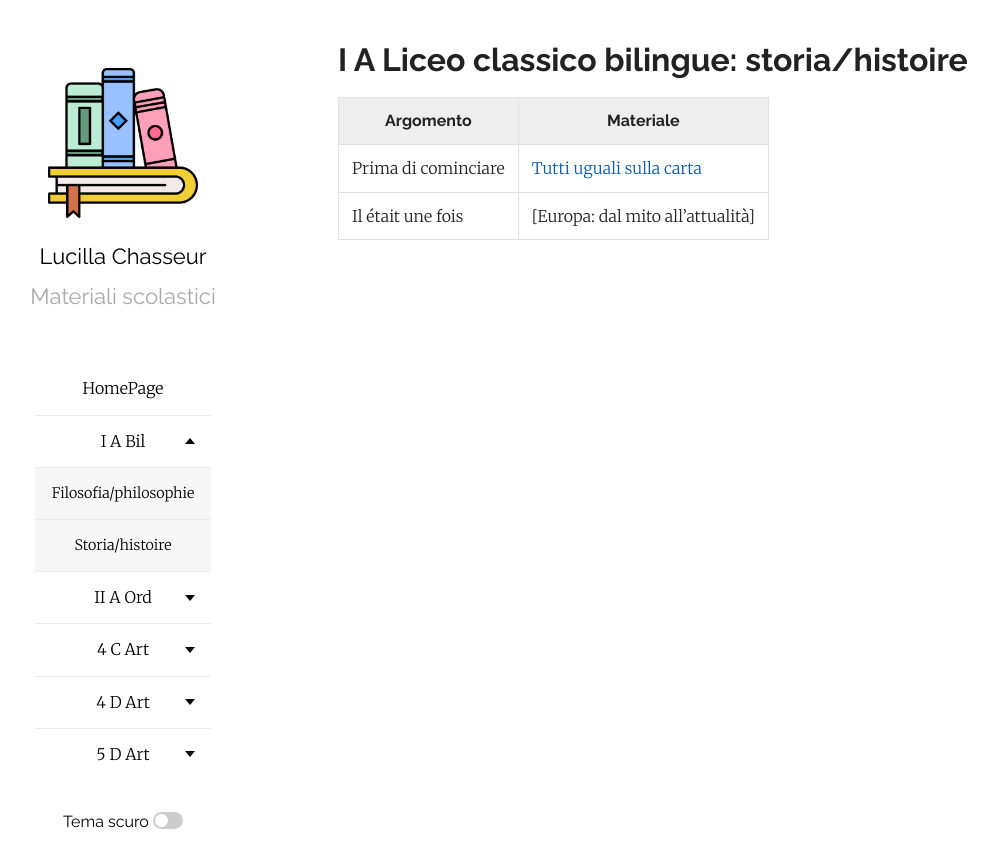
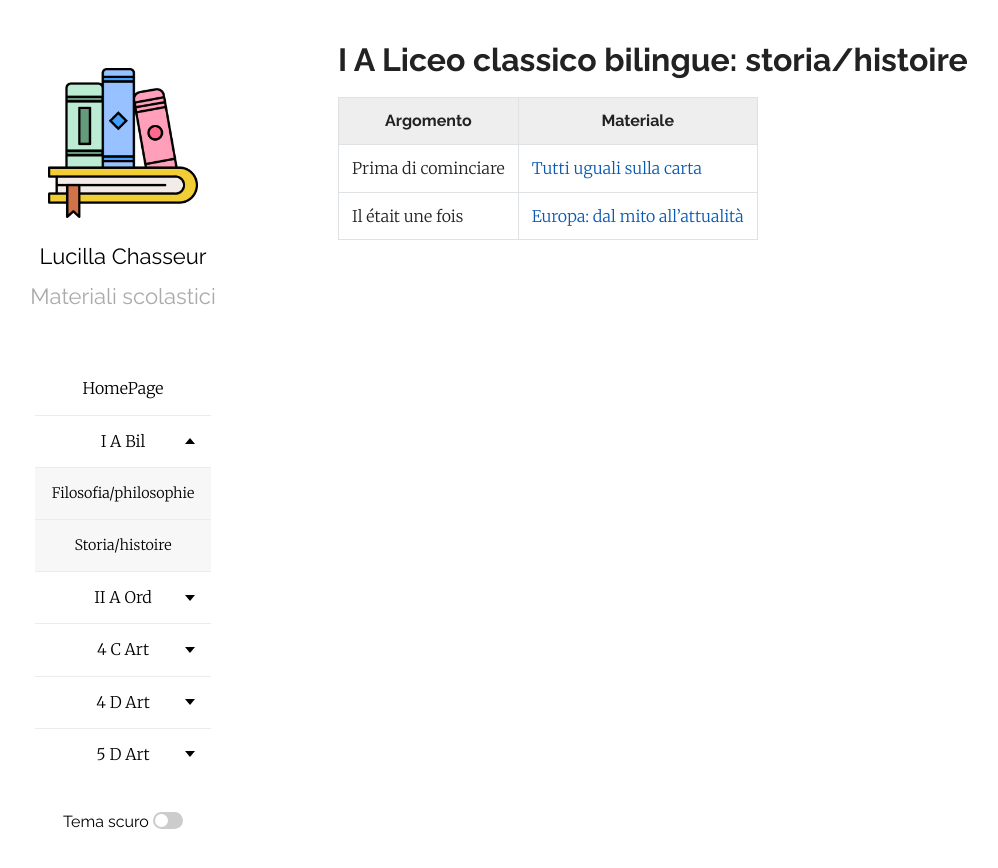
Before and after one commit to efemeridi/efemeridi.github.io, a Jekyll site: the page built from 1a_bil_storia.md, in a window 1280 px wide. Shown: the top 868 px of the page, without its empty margins (62-1060 px from the left). Built offline with Jekyll 4.4.1, drawn with Linux system fonts in a browser that asks for light colours; our own code applies the rules of GitHub Pages for plain Markdown files; part of the change alters nothing that is shown.

```diff
--- a/1a_bil_storia.md
+++ b/1a_bil_storia.md
@@ -6,4 +6,4 @@ layout: page
 | Argomento | Materiale   |
 |-----------|-------------|
 |Prima di cominciare|[Tutti uguali sulla carta](https://vimeo.com/5304474/)
-|Il était une fois|[Europa: dal mito all'attualità]
+|Il était une fois|[Europa: dal mito all'attualità](/materiali/I_A_bil/storia/il_etait_une_fois_intro_classe.pdf/)
```
